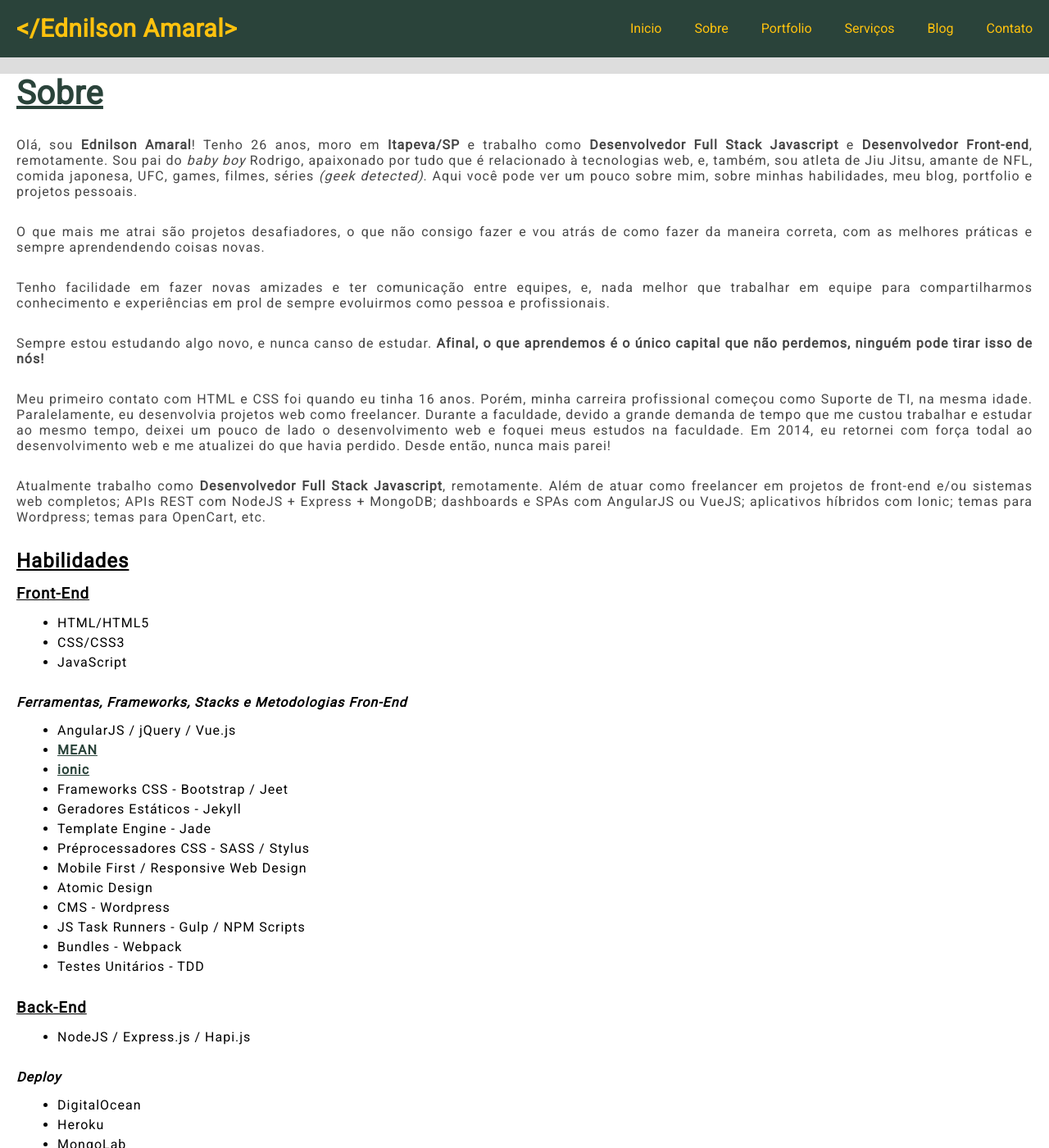
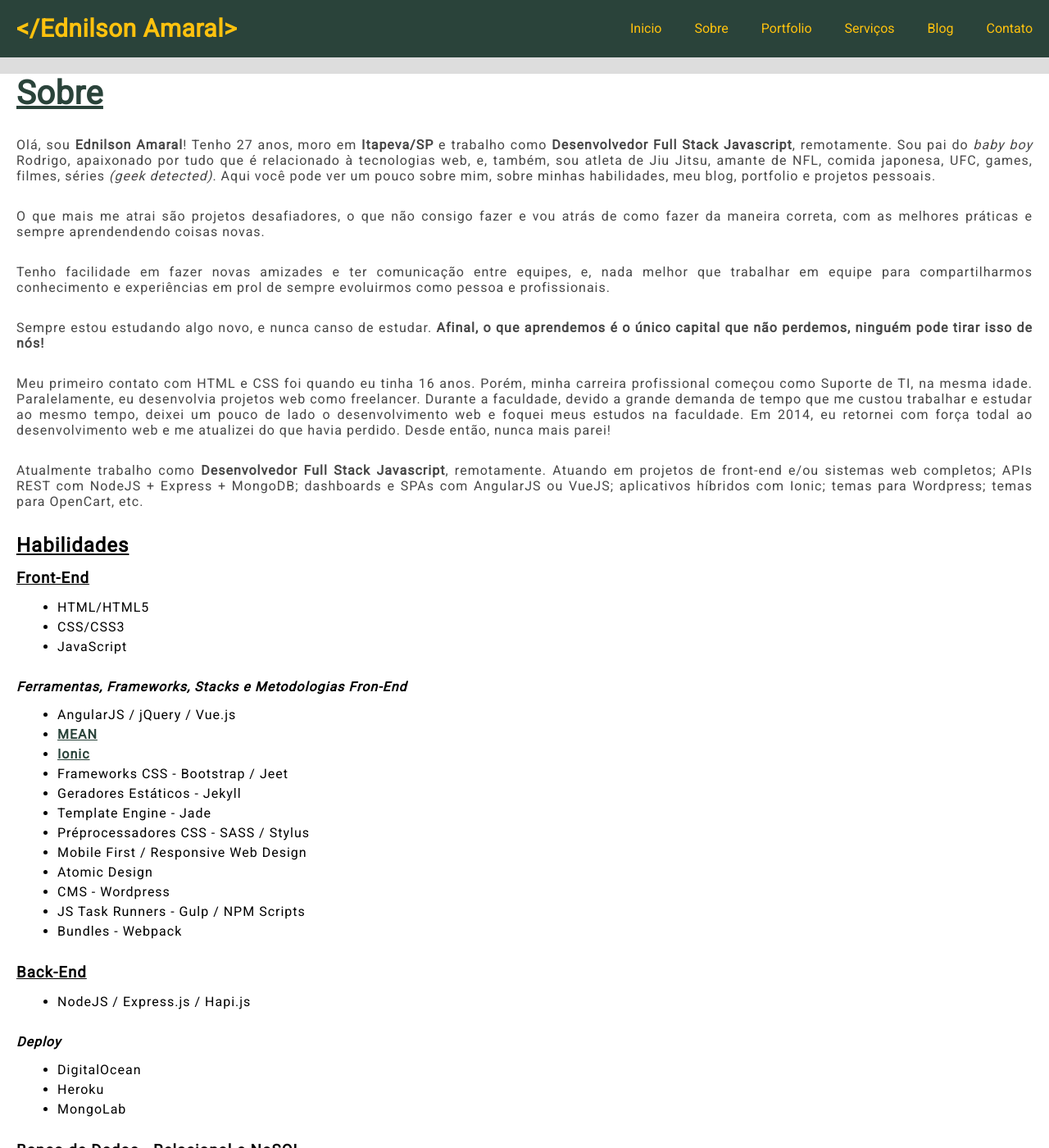
Before and after one commit to ednilsonamaral/ednilsonamaral.github.io, a Jekyll site: the page built from sobre.md, in a window 1280 px wide and 1400 px high. Shown: the whole window at 82% size. Built offline with Jekyll 4.4.1, drawn with Linux system fonts in a browser that asks for light colours; comment, search, counter and statistics services are not loaded.

Commit message:
new skills

```diff
--- a/sobre.md
+++ b/sobre.md
@@ -4,7 +4,7 @@
 permalink: /sobre/
 ---
 
-Olá, sou **Ednilson Amaral**! Tenho 26 anos, moro em **Itapeva/SP** e trabalho como **Desenvolvedor Full Stack Javascript** e **Desenvolvedor Front-end**, remotamente. Sou pai do *baby boy* Rodrigo, apaixonado por tudo que é relacionado à tecnologias web, e, também, sou atleta de Jiu Jitsu, amante de NFL, comida japonesa, UFC, games, filmes, séries *(geek detected)*. Aqui você pode ver um pouco sobre mim, sobre minhas habilidades, meu blog, portfolio e projetos pessoais.
+Olá, sou **Ednilson Amaral**! Tenho 27 anos, moro em **Itapeva/SP** e trabalho como **Desenvolvedor Full Stack Javascript**, remotamente. Sou pai do *baby boy* Rodrigo, apaixonado por tudo que é relacionado à tecnologias web, e, também, sou atleta de Jiu Jitsu, amante de NFL, comida japonesa, UFC, games, filmes, séries *(geek detected)*. Aqui você pode ver um pouco sobre mim, sobre minhas habilidades, meu blog, portfolio e projetos pessoais.
 
 O que mais me atrai são projetos desafiadores, o que não consigo fazer e vou atrás de como fazer da maneira correta, com as melhores práticas e sempre aprendendendo coisas novas.
 
@@ -14,7 +14,7 @@
 
 Meu primeiro contato com HTML e CSS foi quando eu tinha 16 anos. Porém, minha carreira profissional começou como Suporte de TI, na mesma idade. Paralelamente, eu desenvolvia projetos web como freelancer. Durante a faculdade, devido a grande demanda de tempo que me custou trabalhar e estudar ao mesmo tempo, deixei um pouco de lado o desenvolvimento web e foquei meus estudos na faculdade. Em 2014, eu retornei com força todal ao desenvolvimento web e me atualizei do que havia perdido. Desde então, nunca mais parei!
 
-Atualmente trabalho como **Desenvolvedor Full Stack Javascript**, remotamente. Além de atuar como freelancer em projetos de front-end e/ou sistemas web completos; APIs REST com NodeJS + Express + MongoDB; dashboards e SPAs com AngularJS ou VueJS; aplicativos híbridos com Ionic; temas para Wordpress; temas para OpenCart, etc.
+Atualmente trabalho como **Desenvolvedor Full Stack Javascript**, remotamente. Atuando em projetos de front-end e/ou sistemas web completos; APIs REST com NodeJS + Express + MongoDB; dashboards e SPAs com AngularJS ou VueJS; aplicativos híbridos com Ionic; temas para Wordpress; temas para OpenCart, etc.
 
 
 
@@ -31,7 +31,7 @@
 
 * AngularJS  / jQuery  / Vue.js
 * [MEAN](https://github.com/Webschool-io/be-mean-instagram)
-* [ionic](ionicframework.com)
+* [Ionic](ionicframework.com)
 * Frameworks CSS - Bootstrap  / Jeet
 * Geradores Estáticos - Jekyll
 * Template Engine - Jade
@@ -41,7 +41,6 @@
 * CMS - Wordpress
 * JS Task Runners - Gulp  / NPM Scripts
 * Bundles - Webpack
-* Testes Unitários - TDD
 
 
 ### Back-End
```
